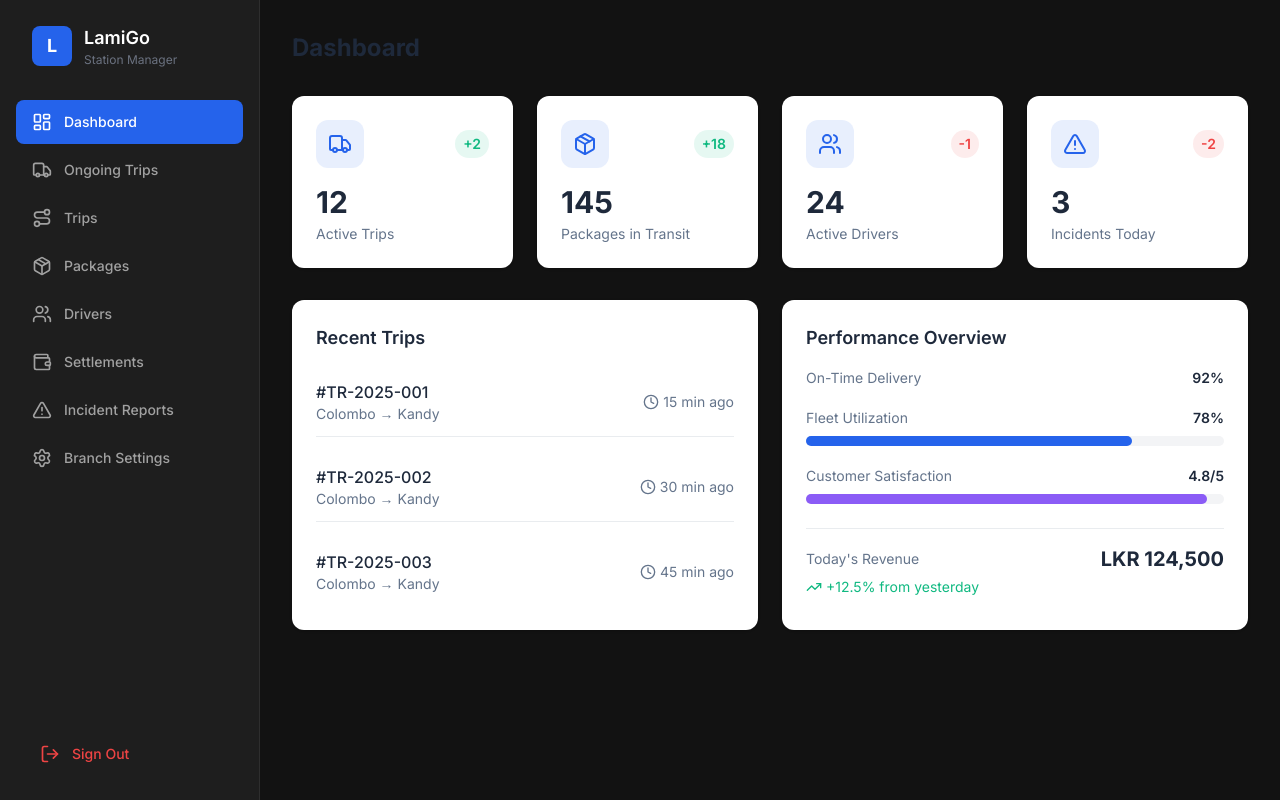
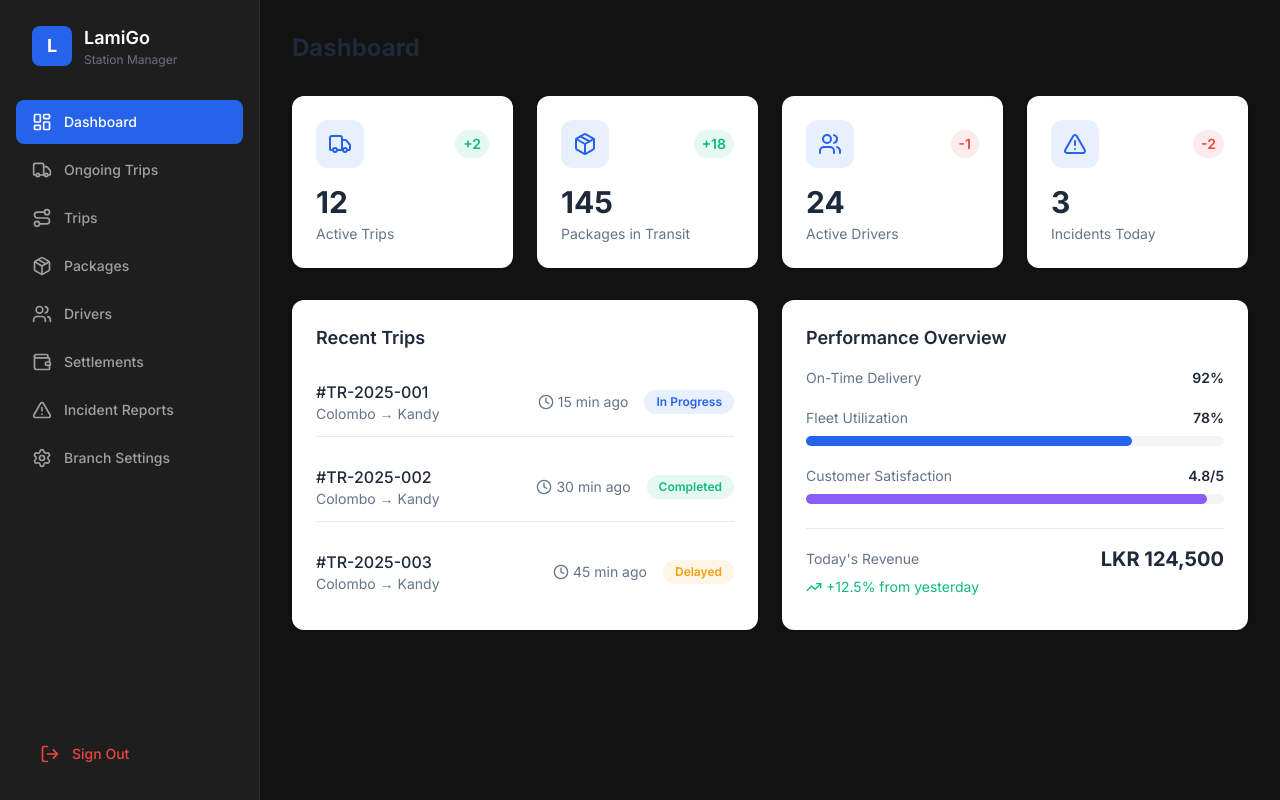
Before and after one commit to chanul26/lamigo-platform, a Next.js app in the folder web-portals/station-manager/: page /dashboard in a window 1280 px wide. Built offline with nearby package versions, Linux system fonts and the light colour scheme.

Commit message:
Add status labels to dashboard items

```diff
--- a/web-portals/station-manager/app/dashboard/page.tsx
+++ b/web-portals/station-manager/app/dashboard/page.tsx
@@ -56,6 +56,14 @@ export default function DashboardPage() {
                     {i * 15} min ago
                   </span>
 
+                  <span className={`px-3 py-1 text-xs font-semibold rounded-full ${
+                    i === 1 ? 'bg-[#2563eb]/10 text-[#2563eb]' :
+                    i === 2 ? 'bg-[#10b981]/10 text-[#10b981]' :
+                    'bg-[#f59e0b]/10 text-[#f59e0b]'
+                  }`}>
+                    {i === 1 ? 'In Progress' : i === 2 ? 'Completed' : 'Delayed'}
+                  </span>
+
                 </div>
               </div>
             ))}
```
